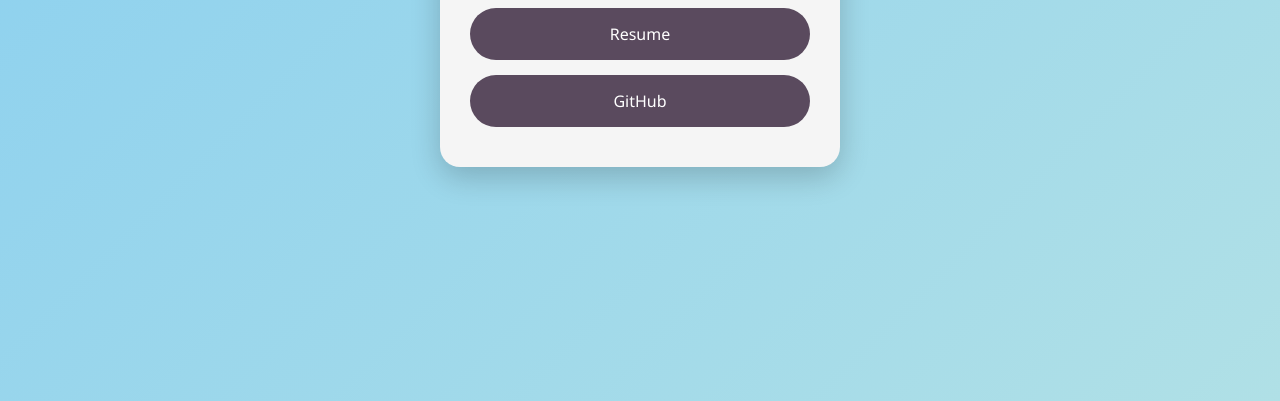
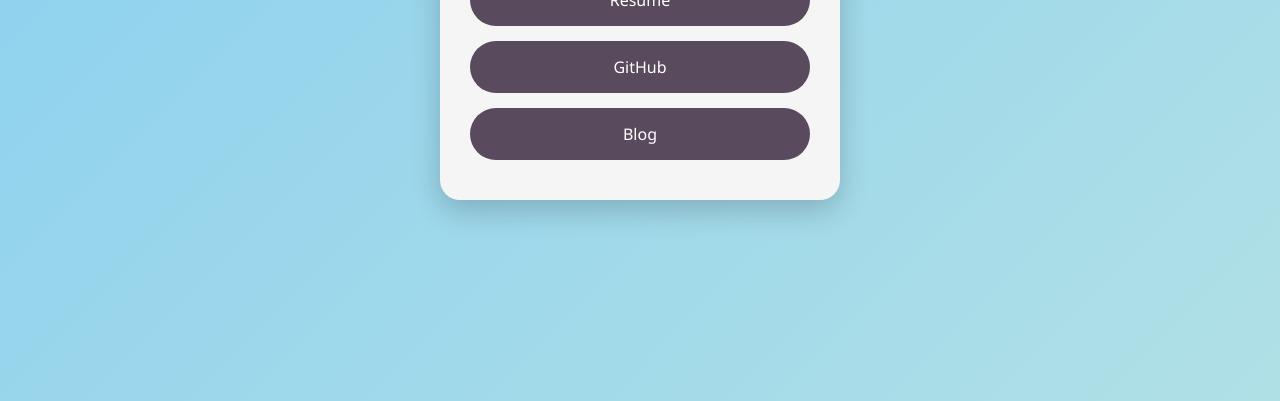
Before and after one commit to wongyx/cloud-resume-challenge, a plain HTML site: page frontend/index.html in a window 1280 px wide. Shown: the part 399-800 px from the top of the page. Drawn offline with Linux system fonts and the light colour scheme.

Commit message:
Update main page to include blog

```diff
--- a/frontend/index.html
+++ b/frontend/index.html
@@ -22,6 +22,7 @@
             <div class="buttons">
                 <a href="/resume.html" class="btn">Resume</a>
                 <a href="https://github.com/wongyx/cloud-resume-challenge" class="btn">GitHub</a>
+                <a href="https://blog.wongyx.com/breaking-into-cloud-security-my-cloud-resume-challenge" class="btn">Blog</a>
             </div>
         </div>
     </div>
```
